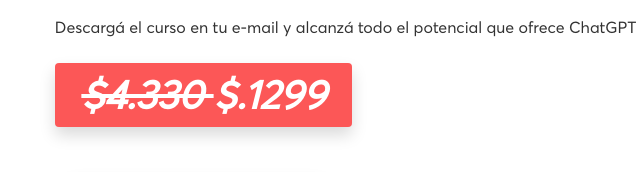
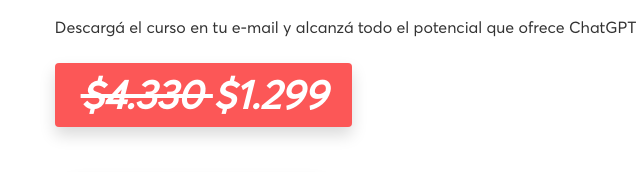
Before and after one commit to kevinderitis/cursosonline-front, a plain HTML site: page index.html in a window 1280 px wide. Shown: the part 4477-4649 px from the top of the page, 544-1184 px from the left. Drawn offline with Linux system fonts and the light colour scheme.

Commit message:
Cambio punto en precio

```diff
--- a/index.html
+++ b/index.html
@@ -381,7 +381,7 @@ Potencia tu creatividad y eficiencia con el Prompt Engineering. Automatiza tarea
           <div class="feature-list mt-4">
             <p class="">Descargá el curso en tu e-mail y alcanzá todo el potencial que ofrece ChatGPT</p>
 
-              <h1 class="mx-auto ml-md-0 rounded mt-4  shadow text-white font-weight-bold p-2 mt-3 col-8 col-md-6 text-center" style="background-color:#fc5757;"><strike><em>$4.330 </em></strike><span  > <em>$.1299</em></span></h1>
+              <h1 class="mx-auto ml-md-0 rounded mt-4  shadow text-white font-weight-bold p-2 mt-3 col-8 col-md-6 text-center" style="background-color:#fc5757;"><strike><em>$4.330 </em></strike><span  > <em>$1.299</em></span></h1>
 
    </div>
           <div class="call-button mt-5">
```
